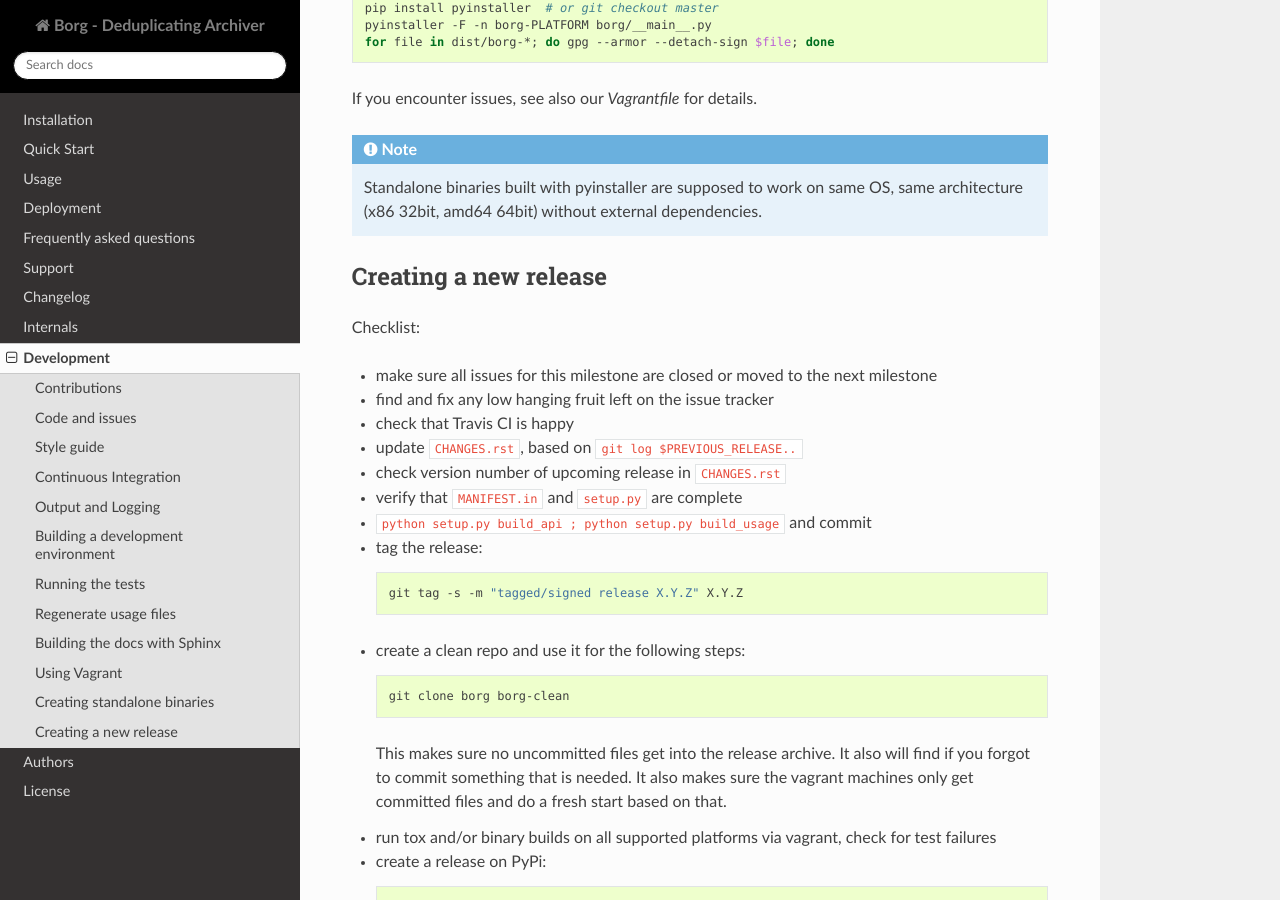
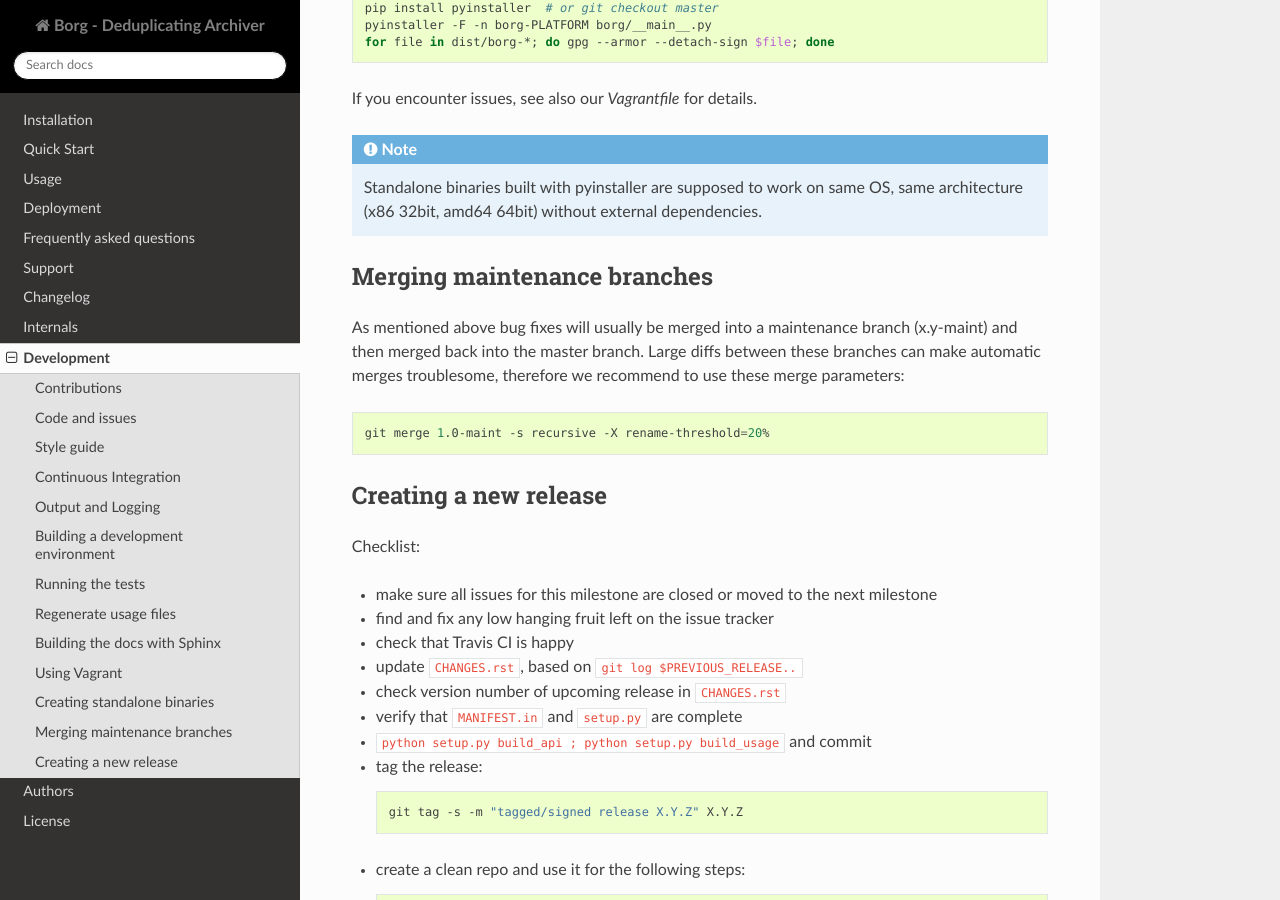
Before and after one commit to borgbackup/borg, a Sphinx documentation site: the page built from docs/development.rst, in a window 1280 px wide and 900 px high, scrolled down 4010 px. Built offline with Sphinx 7.4.7 and the Read the Docs theme 2.0.0, drawn with Linux system fonts in a browser that asks for light colours; pages that are not in the unit, such as notebooks, are missing from menus; the version number could not be read and is left out.

Commit message:
Document maintenance merge command

```diff
--- a/docs/development.rst
+++ b/docs/development.rst
@@ -214,6 +214,16 @@ If you encounter issues, see also our `Vagrantfile` for details.
           without external dependencies.
 
 
+Merging maintenance branches
+----------------------------
+
+As mentioned above bug fixes will usually be merged into a maintenance branch (x.y-maint) and then
+merged back into the master branch. Large diffs between these branches can make automatic merges troublesome,
+therefore we recommend to use these merge parameters::
+
+  git merge 1.0-maint -s recursive -X rename-threshold=20%
+
+
 Creating a new release
 ----------------------
 
```
Also changed, not shown: 1 other file.
